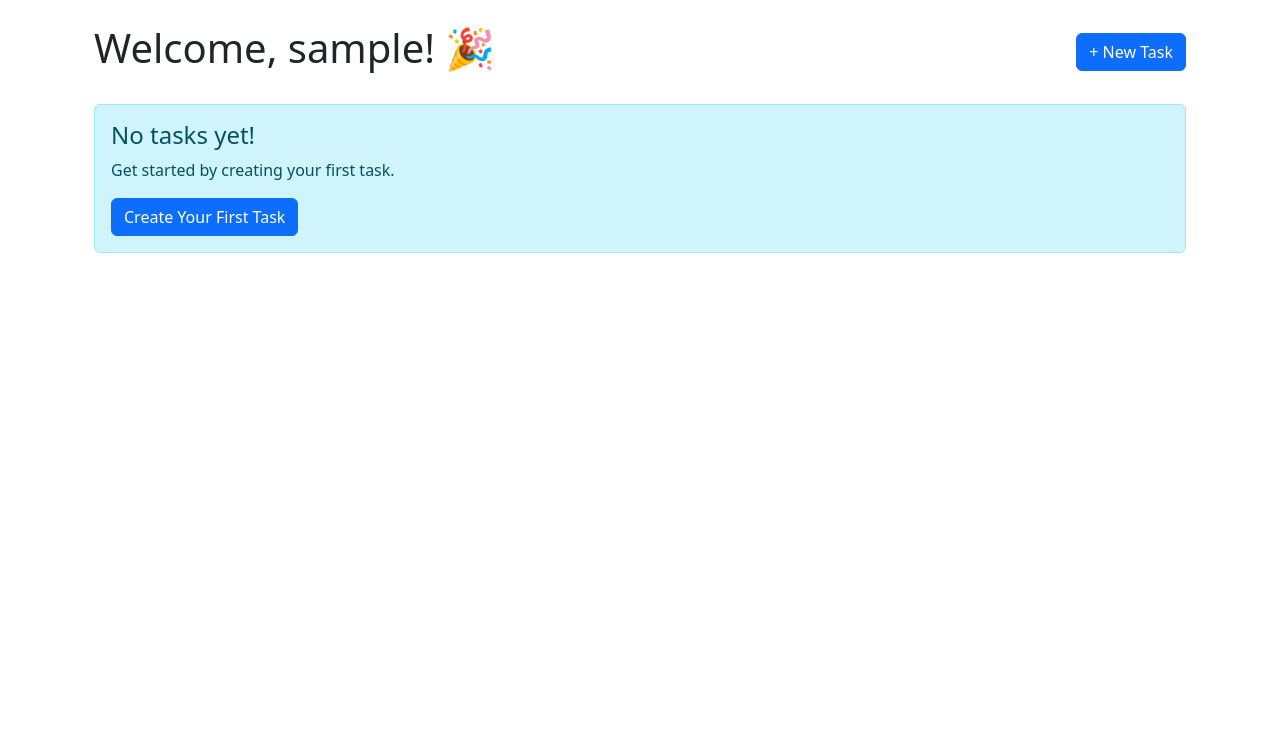
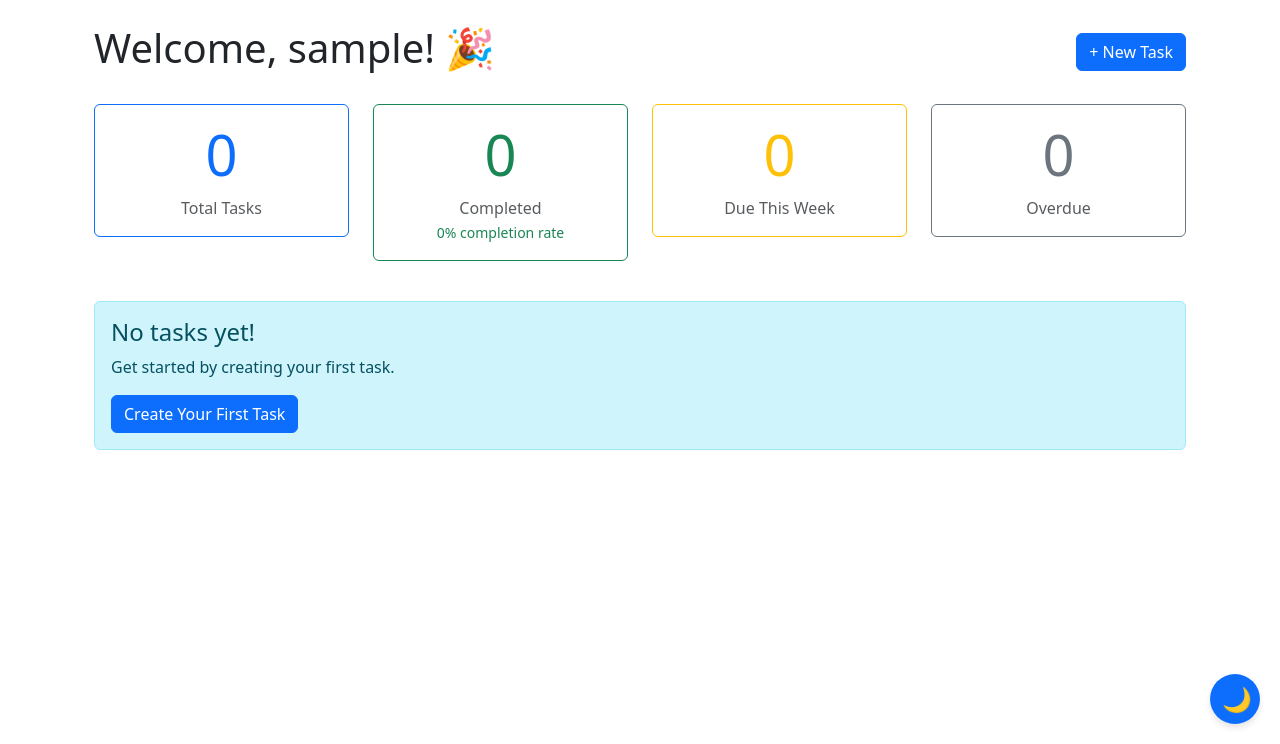
Before and after one commit to yazan-oz/studysync, a Flask app: page /dashboard in a window 1280 px wide. Shown: the part 56-800 px from the top of the page. Run offline with Flask 3, Linux system fonts and the light colour scheme; the visitor is signed in with stand-in values (Sample User, id 1); data that the repository does not hold is empty.

Commit message:
Added quick stats widget and dark/light mode toggle

```diff
--- a/app.py
+++ b/app.py
@@ -3,7 +3,7 @@ from flask_login import login_user, logout_user, login_required, current_user
 from extensions import db, login_manager
 from models import User, Task
 from forms import RegistrationForm, LoginForm, TaskForm
-from datetime import datetime
+from datetime import datetime, timedelta
 
 app = Flask(__name__)
 app.config['SECRET_KEY'] = 'your-secret-key-change-this-later'
@@ -67,9 +67,36 @@ def logout():
 @app.route('/dashboard')
 @login_required
 def dashboard():
-    # Get all tasks for current user, sorted by creation date
+    from datetime import datetime, timedelta
+
+    # Get all tasks for current user
     tasks = Task.query.filter_by(user_id=current_user.id).order_by(Task.created_at.desc()).all()
-    return render_template('dashboard.html', tasks=tasks)
+
+    # Calculate stats
+    total_tasks = len(tasks)
+    completed_tasks = len([t for t in tasks if t.completed])
+
+    # Tasks completed this week
+    week_ago = datetime.utcnow() - timedelta(days=7)
+    completed_this_week = len([t for t in tasks if t.completed and t.created_at >= week_ago])
+
+    # Upcoming deadlines (next 7 days)
+    upcoming_deadline = datetime.utcnow() + timedelta(days=7)
+    upcoming_tasks = [t for t in tasks if t.due_date and not t.completed and t.due_date <= upcoming_deadline and t.due_date >= datetime.utcnow()]
+
+    # Overdue tasks
+    overdue_tasks = [t for t in tasks if t.due_date and not t.completed and t.due_date < datetime.utcnow()]
+
+    stats = {
+        'total_tasks': total_tasks,
+        'completed_tasks': completed_tasks,
+        'completion_rate': round((completed_tasks / total_tasks * 100) if total_tasks > 0 else 0, 1),
+        'completed_this_week': completed_this_week,
+        'upcoming_count': len(upcoming_tasks),
+        'overdue_count': len(overdue_tasks)
+    }
+
+    return render_template('dashboard.html', tasks=tasks, stats=stats, now=datetime.utcnow())
 
 @app.route('/task/new', methods=['GET', 'POST'])
 @login_required
--- a/templates/dashboard.html
+++ b/templates/dashboard.html
@@ -9,13 +9,60 @@
             <a href="{{ url_for('new_task') }}" class="btn btn-primary">+ New Task</a>
         </div>
 
+        <!-- Quick Stats Widget -->
+        <div class="row mb-4">
+            <div class="col-md-3 mb-3">
+                <div class="card text-center border-primary">
+                    <div class="card-body">
+                        <h2 class="display-4 text-primary">{{ stats.total_tasks }}</h2>
+                        <p class="text-muted mb-0">Total Tasks</p>
+                    </div>
+                </div>
+            </div>
+
+            <div class="col-md-3 mb-3">
+                <div class="card text-center border-success">
+                    <div class="card-body">
+                        <h2 class="display-4 text-success">{{ stats.completed_tasks }}</h2>
+                        <p class="text-muted mb-0">Completed</p>
+                        <small class="text-success">{{ stats.completion_rate }}% completion rate</small>
+                    </div>
+                </div>
+            </div>
+
+            <div class="col-md-3 mb-3">
+                <div class="card text-center border-warning">
+                    <div class="card-body">
+                        <h2 class="display-4 text-warning">{{ stats.upcoming_count }}</h2>
+                        <p class="text-muted mb-0">Due This Week</p>
+                    </div>
+                </div>
+            </div>
+
+            <div class="col-md-3 mb-3">
+                <div class="card text-center {% if stats.overdue_count > 0 %}border-danger{% else %}border-secondary{% endif %}">
+                    <div class="card-body">
+                        <h2 class="display-4 {% if stats.overdue_count > 0 %}text-danger{% else %}text-secondary{% endif %}">{{ stats.overdue_count }}</h2>
+                        <p class="text-muted mb-0">Overdue</p>
+                    </div>
+                </div>
+            </div>
+        </div>
+
+        <!-- Weekly Progress -->
+        {% if stats.completed_this_week > 0 %}
+        <div class="alert alert-success mb-4">
+            <strong>🔥 Nice work!</strong> You completed {{ stats.completed_this_week }} task{{ 's' if stats.completed_this_week != 1 else '' }} this week!
+        </div>
+        {% endif %}
+
         {% if tasks %}
             <div class="row">
                 <div class="col-md-12">
                     <h3 class="mb-3">Your Tasks</h3>
 
                     {% for task in tasks %}
-                        <div class="card mb-3 {% if task.completed %}bg-light{% endif %}">
+                        <div class="card mb-3 {% if task.completed %}opacity-75{% endif %}">
                             <div class="card-body">
                                 <div class="d-flex justify-content-between align-items-start">
                                     <div class="flex-grow-1">
@@ -28,6 +75,9 @@
                                             {% else %}
                                                 <span class="badge bg-success">Low Priority</span>
                                             {% endif %}
+                                            {% if task.class %}
+                                                <span class="badge" style="background-color: {{ task.class.color }};" >{{ task.class.name }}</span>
+                                            {% endif %}
                                         </h5>
 
                                         {% if task.description %}
@@ -37,6 +87,9 @@
                                         <div class="text-muted small">
                                             {% if task.due_date %}
                                                 <span>📅 Due: {{ task.due_date.strftime('%B %d, %Y at %I:%M %p') }}</span>
+                                                {% if task.due_date < now and not task.completed %}
+                                                    <span class="badge bg-danger ms-2">OVERDUE</span>
+                                                {% endif %}
                                             {% endif %}
                                             <span class="ms-3">Created: {{ task.created_at.strftime('%B %d, %Y') }}</span>
                                         </div>
--- a/templates/layout.html
+++ b/templates/layout.html
@@ -1,10 +1,50 @@
 <!DOCTYPE html>
-<html lang="en">
+<html lang="en" data-bs-theme="light">
 <head>
     <meta charset="UTF-8">
     <meta name="viewport" content="width=device-width, initial-scale=1.0">
     <title>StudySync - {% block title %}{% endblock %}</title>
     <link href="https://cdn.jsdelivr.net/npm/bootstrap@5.3.0/dist/css/bootstrap.min.css" rel="stylesheet">
+    <style>
+        /* Smooth transitions for theme changes */
+        * {
+            transition: background-color 0.3s ease, color 0.3s ease;
+        }
+
+        /* Dark mode custom styles */
+        [data-bs-theme="dark"] {
+            background-color: #212529;
+            color: #dee2e6;
+        }
+
+        [data-bs-theme="dark"] .card {
+            background-color: #2c3034;
+            border-color: #495057;
+        }
+
+        [data-bs-theme="dark"] .navbar {
+            background-color: #1a1d20 !important;
+        }
+
+        /* Theme toggle button */
+        .theme-toggle {
+            position: fixed;
+            bottom: 20px;
+            right: 20px;
+            z-index: 1000;
+            width: 50px;
+            height: 50px;
+            border-radius: 50%;
+            border: none;
+            font-size: 1.5rem;
+            box-shadow: 0 4px 6px rgba(0,0,0,0.1);
+            cursor: pointer;
+        }
+
+        .theme-toggle:hover {
+            transform: scale(1.1);
+        }
+    </style>
 </head>
 <body>
     <nav class="navbar navbar-expand-lg navbar-dark bg-primary">
@@ -53,6 +93,42 @@
         {% block content %}{% endblock %}
     </div>
 
+    <!-- Theme Toggle Button -->
+    <button class="theme-toggle btn btn-primary" id="themeToggle" title="Toggle Dark/Light Mode">
+        🌙
+    </button>
+
     <script src="https://cdn.jsdelivr.net/npm/bootstrap@5.3.0/dist/js/bootstrap.bundle.min.js"></script>
+    <script>
+        // Dark mode toggle functionality
+        const themeToggle = document.getElementById('themeToggle');
+        const htmlElement = document.documentElement;
+
+        // Check for saved theme preference or default to 'light'
+        const currentTheme = localStorage.getItem('theme') || 'light';
+        htmlElement.setAttribute('data-bs-theme', currentTheme);
+        updateToggleButton(currentTheme);
+
+        themeToggle.addEventListener('click', function() {
+            const currentTheme = htmlElement.getAttribute('data-bs-theme');
+            const newTheme = currentTheme === 'light' ? 'dark' : 'light';
+
+            htmlElement.setAttribute('data-bs-theme', newTheme);
+            localStorage.setItem('theme', newTheme);
+            updateToggleButton(newTheme);
+        });
+
+        function updateToggleButton(theme) {
+            if (theme === 'dark') {
+                themeToggle.textContent = '☀️';
+                themeToggle.classList.remove('btn-primary');
+                themeToggle.classList.add('btn-warning');
+            } else {
+                themeToggle.textContent = '🌙';
+                themeToggle.classList.remove('btn-warning');
+                themeToggle.classList.add('btn-primary');
+            }
+        }
+    </script>
 </body>
 </html>
```
